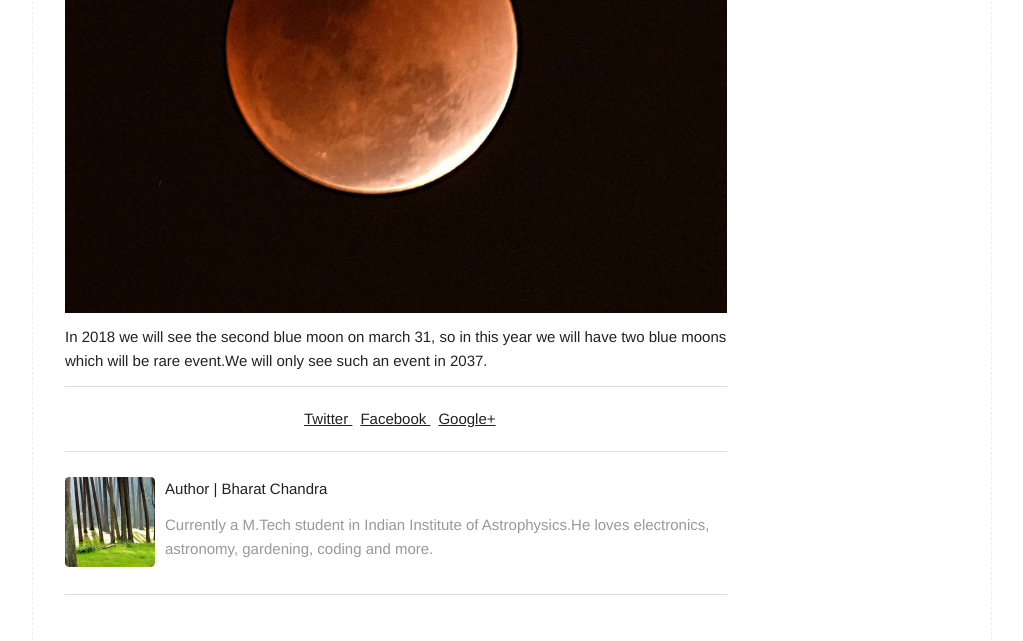
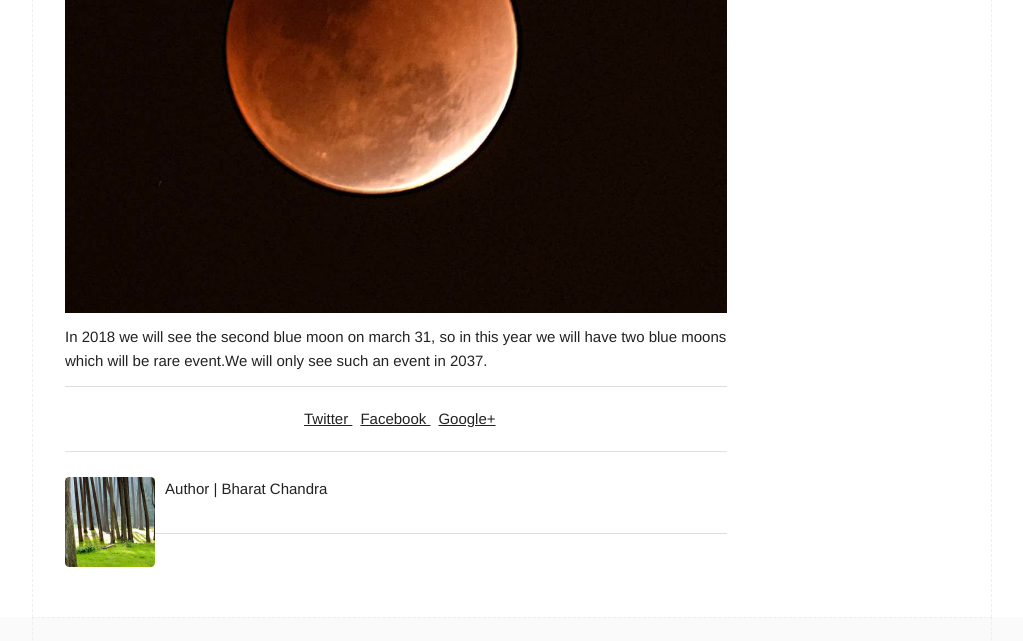
Before and after one commit to Bharatcs/bharatcs.com, a plain HTML site: page astronomy/2018/01/31/Blue-moon.html in a window 1280 px wide. Shown: the part 1695-2336 px from the top of the page, without its empty margins (128-1151 px from the left). Drawn offline with Linux system fonts and the light colour scheme; a script that the page names is missing.

Commit message:
Update Blue-moon.html

```diff
--- a/astronomy/2018/01/31/Blue-moon.html
+++ b/astronomy/2018/01/31/Blue-moon.html
@@ -104,7 +104,7 @@
   <div class="authorinfo box">
     <p>Author | Bharat Chandra</p>
     <p class="bio">
-      Currently a M.Tech student in Indian Institute of Astrophysics.He loves electronics, astronomy, gardening, coding and more.
+
     </p>
   </div>
 </section>
```
